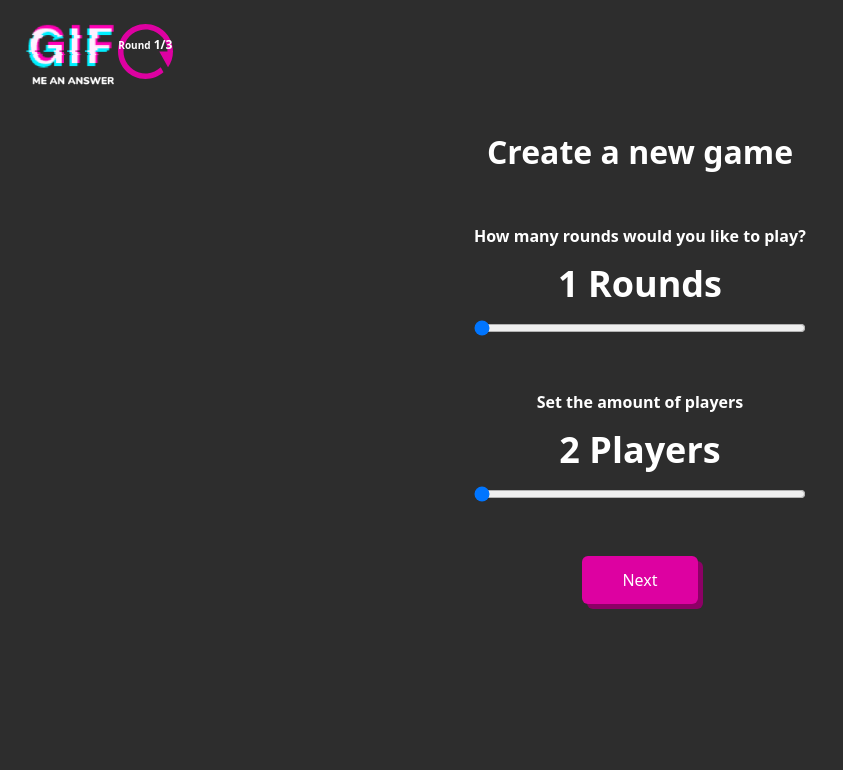
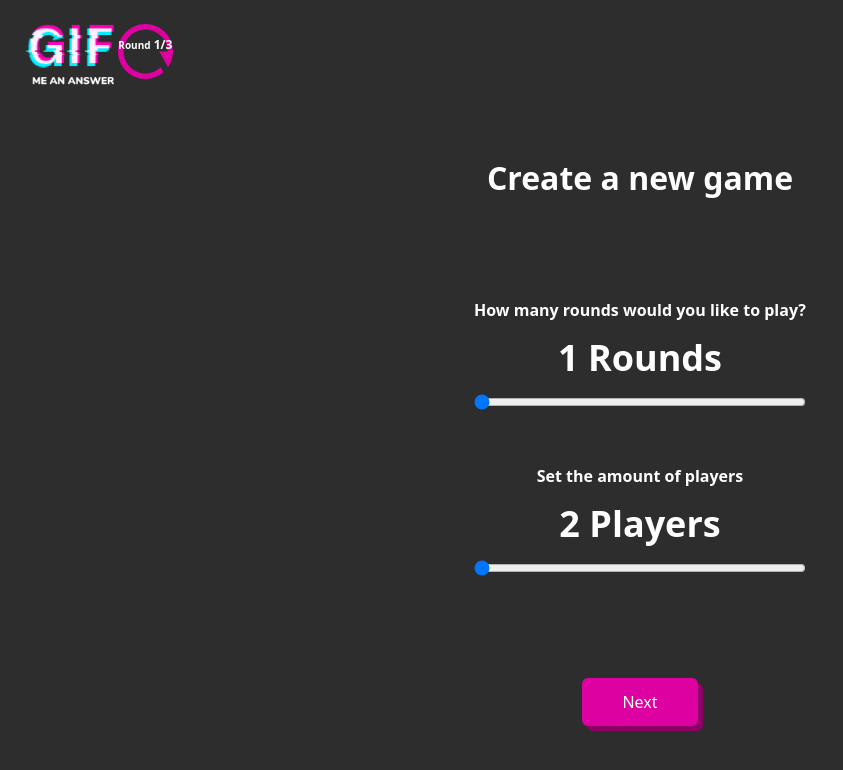
Before and after one commit to futu-sto-tech/gif-me-an-answer-client, a Next.js app: page /game/new in a window 1280 px wide. Shown: the top 770 px of the page, without its empty margins (0-843 px from the left). Built offline with nearby package versions, Linux system fonts and the light colour scheme; no server answers.

Commit message:
Update design of new game screen

```diff
--- a/src/components/PageTitle.tsx
+++ b/src/components/PageTitle.tsx
@@ -4,6 +4,7 @@ const PageTitle = styled.h1`
   color: ${({ theme }) => theme.colors.white};
   font-size: 2rem;
   font-weight: bolder;
+  text-align: center;
 `;
 
 export default PageTitle;
--- a/src/pages/game/new.tsx
+++ b/src/pages/game/new.tsx
@@ -23,7 +23,7 @@ const GameNewPage: React.FC = () => {
   };
 
   return (
-    <div className="flex flex-col py-12 space-y-12 md:items-center">
+    <div className="flex flex-col justify-between h-full py-6 space-y-12 md:items-center md:justify-center md:space-y-24">
       <PageTitle>Create a new game</PageTitle>
 
       <form className="space-y-12">
```
